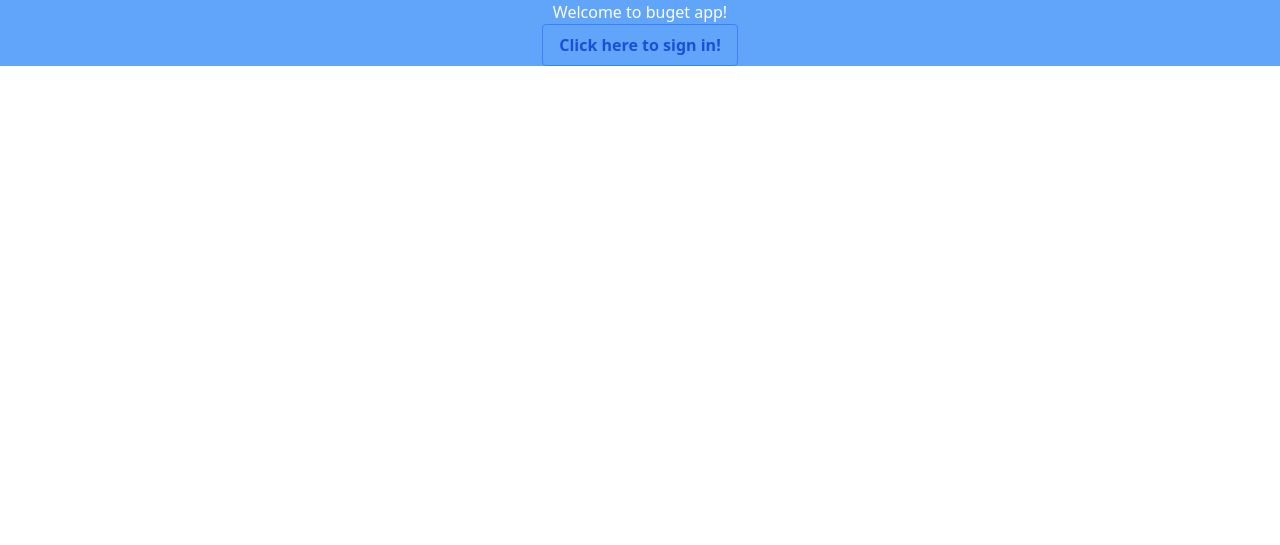
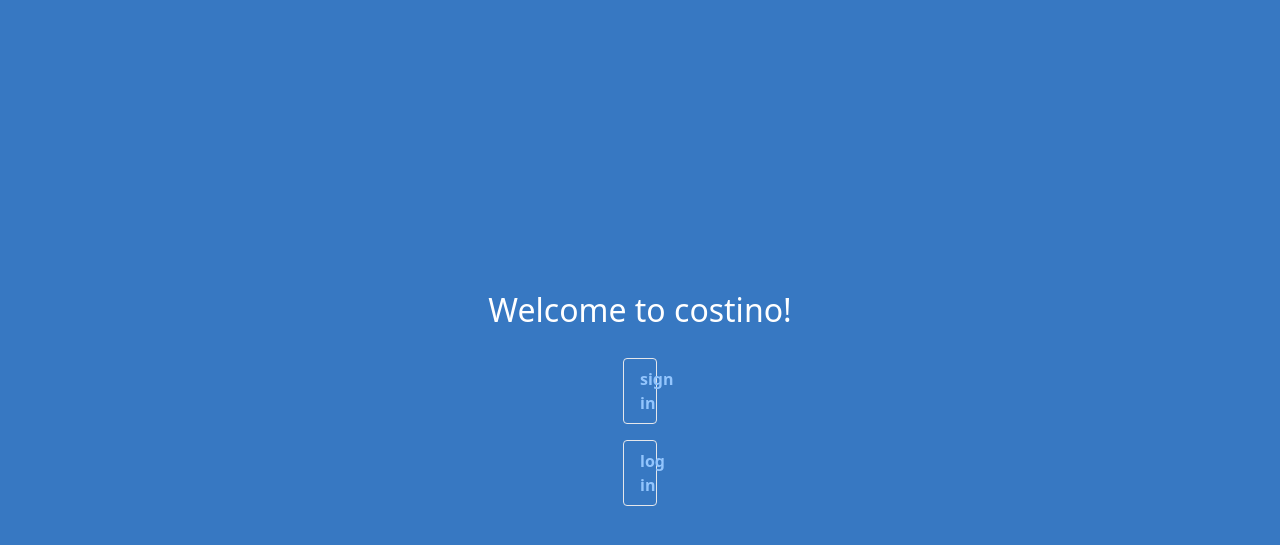
Before and after one commit to mohisa302/budget-app, a Rails app: page / in a window 1280 px wide. Shown: the top 545 px of the page. Run offline with Rails 7, Linux system fonts and the light colour scheme; style sheets or scripts are compiled from the project's sources.

Commit message:
Add style to splash page

```diff
--- a/app/assets/stylesheets/application.tailwind.css
+++ b/app/assets/stylesheets/application.tailwind.css
@@ -1,3 +1,30 @@
 @tailwind base;
 @tailwind components;
 @tailwind utilities;
+
+html {
+  box-sizing: border-box;
+  margin: 0;
+  padding: 0;
+  height: 100%;
+}
+
+.splash-text {
+  font-size: xx-large;
+  font-weight: 500;
+  margin-bottom: 1.5rem;
+}
+
+body {
+  width: 100%;
+  margin: 0;
+  padding: 0;
+  height: 100%;
+  background-color: #3778c2;
+}
+
+*,
+*::before,
+*::after {
+  box-sizing: inherit;
+}
--- a/app/controllers/application_controller.rb
+++ b/app/controllers/application_controller.rb
@@ -2,7 +2,7 @@ class ApplicationController < ActionController::Base
   before_action :configure_permitted_parameters, if: :devise_controller?
   before_action :authenticate_user!, except: [:index]
 
-  def after_sign_in_path_for(resource)
+  def after_sign_in_path_for(_resource)
     user_categories_path(current_user)
   end
 
--- a/app/controllers/expenses_controller.rb
+++ b/app/controllers/expenses_controller.rb
@@ -39,6 +39,7 @@ class ExpensesController < ApplicationController
 
     redirect_to category_expenses_path(@category)
   end
+
   private
 
   def expense_params
--- a/app/controllers/registrations_controller.rb
+++ b/app/controllers/registrations_controller.rb
@@ -1,7 +1,7 @@
 class RegistrationsController < Devise::RegistrationsController
   protected
 
-  def after_inactive_sign_up_path_for(resource)
+  def after_inactive_sign_up_path_for(_resource)
     new_user_session_path
   end
 
--- a/app/mailers/application_mailer.rb
+++ b/app/mailers/application_mailer.rb
@@ -1,4 +1,4 @@
 class ApplicationMailer < ActionMailer::Base
-  default from: "from@example.com"
-  layout "mailer"
+  default from: 'from@example.com'
+  layout 'mailer'
 end
--- a/app/models/user.rb
+++ b/app/models/user.rb
@@ -3,7 +3,7 @@ class User < ApplicationRecord
   # :confirmable, :lockable, :timeoutable, :trackable and :omniauthable
   # class methods and attributes here
   devise :database_authenticatable, :registerable,
-  :recoverable, :rememberable, :validatable, :confirmable
+         :recoverable, :rememberable, :validatable, :confirmable
   has_many :budgets
   has_many :categories, foreign_key: 'author_id'
 
--- a/app/views/categories/index.html.erb
+++ b/app/views/categories/index.html.erb
@@ -1,3 +1,4 @@
+<div class="text-white font-bold">
 <h1>categories</h1>
 <% if @categories.any? %>
 <div class="categories-list">
@@ -10,3 +11,4 @@
 <% end %>
 
 <%= link_to 'Add a new category', new_user_category_path(current_user) %>
+</div>
--- a/app/views/layouts/application.html.erb
+++ b/app/views/layouts/application.html.erb
@@ -13,11 +13,11 @@
     <%= javascript_importmap_tags %>
   </head>
 
-  <body>
+  <body class="h-screen w-full">
     <% if notice %>
       <p class="alert"><%= notice %></p>
     <% end %>
-    <main>
+    <main class=" h-screen">
       <%= yield %>
     </main>
   </body>
--- a/app/views/splash/index.html.erb
+++ b/app/views/splash/index.html.erb
@@ -1,7 +1,11 @@
-<div class="flex flex-col items-center bg-blue-400 sm:text-center h-full">
-<h1 class="text-white">Welcome to buget app!</h1>
+<div class="flex flex-col items-center sm:text-center h-screen justify-center">
+  <h1 class="text-white splash-text my-2">Welcome to costino!</h1>
 
-<button class="bg-transparent hover:bg-blue-500 text-blue-700 font-semibold hover:text-white py-2 px-4 border border-blue-500 hover:border-transparent rounded">
-  Click here to <%= link_to "sign in", new_user_session_path %>!
-</button>
+  <a href="<%= new_user_session_path() %>" class="w-6 bg-transparent hover:bg-blue-500 text-blue-300 font-semibold hover:text-white py-2 px-4 block border rounded">
+    <button class="w-full focus:outline-none">sign in</button>
+  </a>
+
+  <a href="<%= new_user_session_path() %>" class="w-6 my-4 bg-transparent hover:bg-blue-500 text-blue-300 font-semibold hover:text-white py-2 px-4 block border rounded">
+    <button class="w-full focus:outline-none">log in</button>
+  </a>
 </div>
```
Also changed, not shown: spec/factories/transactions.rb (+2 -2 lines), test/application_system_test_case.rb (+1 -1 lines), test/channels/application_cable/connection_test.rb (+1 -1 lines), test/test_helper.rb (+3 -3 lines), Gemfile, app/controllers/categories_controller.rb (line endings or trailing spaces), config.ru.
